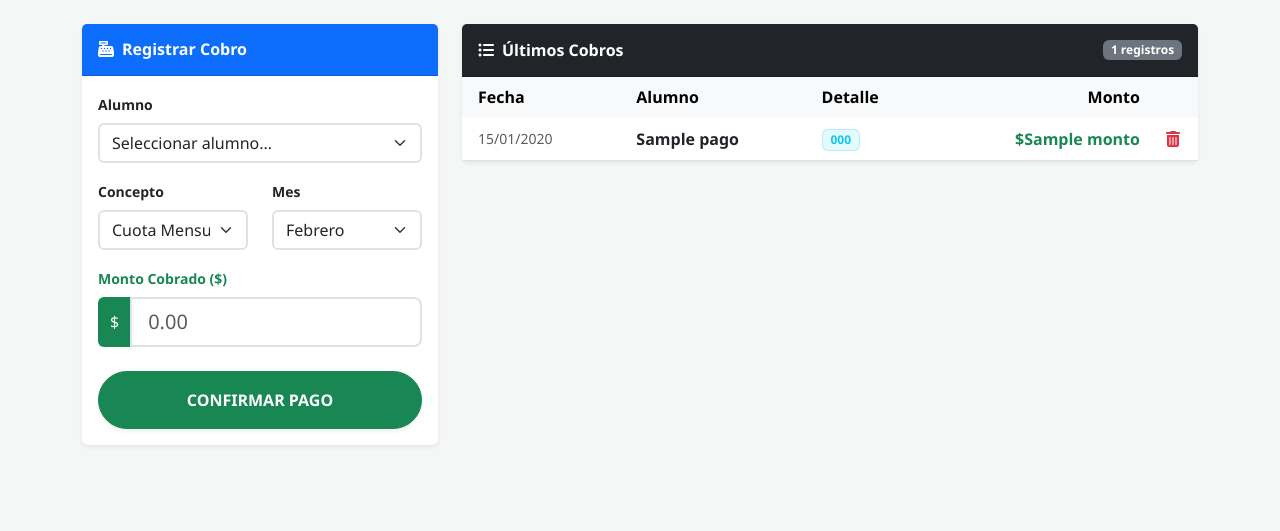
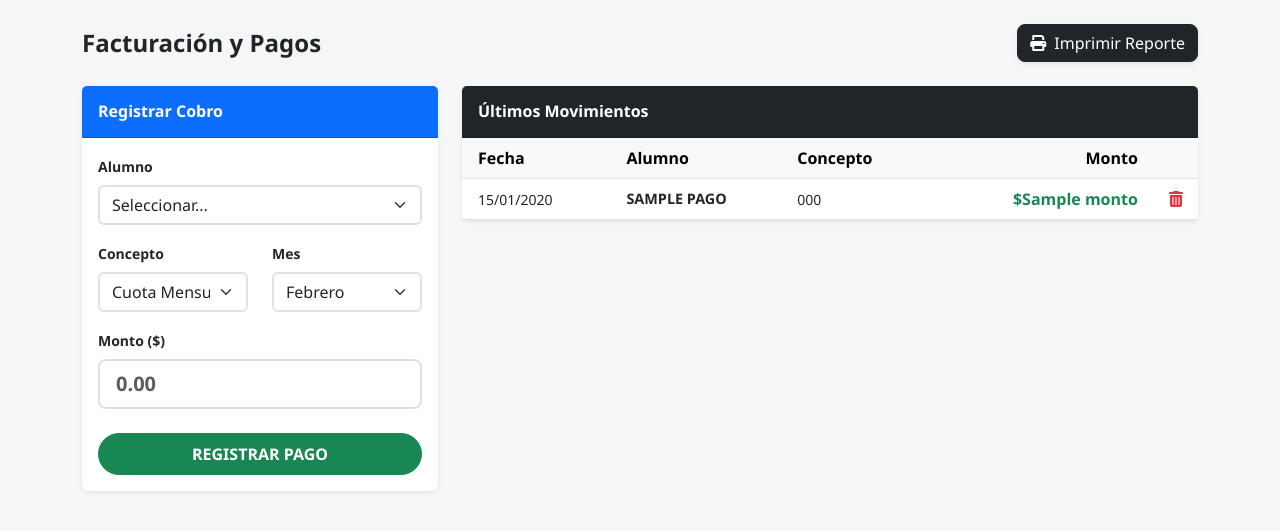
Before and after one commit to Pastormerlo/pilates-sistema, a Flask app: page /facturacion in a window 1280 px wide. Shown: the part 56-587 px from the top of the page. Run offline with Flask 3, Linux system fonts and the light colour scheme; the visitor is signed in with stand-in values (Sample User, id 1); a database or web service that is not in the repository returns one stand-in record (values such as "Sample title"); some libraries are stand-ins or nearby versions.

Commit message:
Add files via upload

```diff
--- a/templates/facturacion.html
+++ b/templates/facturacion.html
@@ -1,23 +1,49 @@
 {% extends 'layout.html' %}
 {% block content %}
+<style>
+    /* Estilos para impresión: oculta lo innecesario */
+    @media print {
+        .navbar, .btn, .no-print, .form-cobro { display: none !important; }
+        .card { border: none !important; box-shadow: none !important; }
+        .print-only { display: block !important; }
+        body { background: white !important; padding: 0; }
+        .table { width: 100% !important; border-collapse: collapse; }
+        th, td { border: 1px solid #dee2e6 !important; padding: 8px !important; }
+    }
+    .print-only { display: none; }
+</style>
+
+<div class="d-flex justify-content-between align-items-center mb-4 no-print">
+    <h4 class="fw-bold mb-0">Facturación y Pagos</h4>
+    <button onclick="window.print();" class="btn btn-dark shadow-sm">
+        <i class="fas fa-print me-2"></i>Imprimir Reporte
+    </button>
+</div>
+
+<div class="print-only text-center mb-4">
+    <h2 class="fw-bold">MAURO PILATES</h2>
+    <h5>Reporte de Pagos Registrados</h5>
+    <p class="text-muted small">Generado el: {{ datetime.now().strftime('%d/%m/%Y %H:%M') }}</p>
+    <hr>
+</div>
+
 <div class="row g-4">
-    <div class="col-lg-4">
+    <div class="col-lg-4 form-cobro no-print">
         <div class="card border-0 shadow-sm">
             <div class="card-header bg-primary text-white py-3">
-                <h6 class="mb-0 fw-bold"><i class="fas fa-cash-register me-2"></i>Registrar Cobro</h6>
+                <h6 class="mb-0 fw-bold">Registrar Cobro</h6>
             </div>
             <div class="card-body">
                 <form action="/registrar_pago" method="POST">
                     <div class="mb-3">
                         <label class="form-label small fw-bold">Alumno</label>
                         <select name="alumno_id" class="form-select border-2" required>
-                            <option value="">Seleccionar alumno...</option>
+                            <option value="">Seleccionar...</option>
                             {% for a in alumnos %}
                             <option value="{{ a.id }}">{{ a.apellido }}, {{ a.nombre }}</option>
                             {% endfor %}
                         </select>
                     </div>
-
                     <div class="row">
                         <div class="col-6 mb-3">
                             <label class="form-label small fw-bold">Concepto</label>
@@ -44,18 +70,11 @@
                             </select>
                         </div>
                     </div>
-
                     <div class="mb-4">
-                        <label class="form-label small fw-bold text-success">Monto Cobrado ($)</label>
-                        <div class="input-group">
-                            <span class="input-group-text bg-success text-white border-0">$</span>
-                            <input type="number" name="monto" class="form-control form-control-lg border-2" placeholder="0.00" required>
-                        </div>
+                        <label class="form-label small fw-bold">Monto ($)</label>
+                        <input type="number" name="monto" class="form-control form-control-lg border-2 text-success fw-bold" placeholder="0.00" required>
                     </div>
-
-                    <button type="submit" class="btn btn-success w-100 py-3 fw-bold rounded-pill shadow-sm">
-                        CONFIRMAR PAGO
-                    </button>
+                    <button type="submit" class="btn btn-success w-100 py-2 fw-bold rounded-pill">REGISTRAR PAGO</button>
                 </form>
             </div>
         </div>
@@ -63,41 +82,35 @@
 
     <div class="col-lg-8">
         <div class="card border-0 shadow-sm">
-            <div class="card-header bg-dark text-white py-3 d-flex justify-content-between align-items-center">
-                <h6 class="mb-0 fw-bold"><i class="fas fa-list-ul me-2"></i>Últimos Cobros</h6>
-                <span class="badge bg-secondary">{{ pagos | length }} registros</span>
+            <div class="card-header bg-dark text-white py-3 no-print">
+                <h6 class="mb-0 fw-bold">Últimos Movimientos</h6>
             </div>
             <div class="card-body p-0">
                 <div class="table-responsive">
                     <table class="table table-hover align-middle mb-0">
                         <thead class="table-light">
                             <tr>
-                                <th class="border-0 px-3">Fecha</th>
-                                <th class="border-0">Alumno</th>
-                                <th class="border-0">Detalle</th>
-                                <th class="border-0 text-end">Monto</th>
-                                <th class="border-0 text-center"></th>
+                                <th class="px-3">Fecha</th>
+                                <th>Alumno</th>
+                                <th>Concepto</th>
+                                <th class="text-end px-3">Monto</th>
+                                <th class="text-center no-print"></th>
                             </tr>
                         </thead>
                         <tbody>
                             {% for p in pagos %}
                             <tr>
-                                <td class="px-3 small text-muted">{{ p.fecha.strftime('%d/%m/%Y') }}</td>
-                                <td><span class="fw-bold">{{ p.alumno_nombre }}</span></td>
-                                <td><span class="badge bg-info bg-opacity-10 text-info border border-info border-opacity-25">{{ p.concepto }}</span></td>
-                                <td class="text-end fw-bold text-success">${{ p.monto }}</td>
-                                <td class="text-center">
-                                    <a href="/eliminar_pago/{{ p.id }}" class="btn btn-link text-danger p-0" onclick="return confirm('¿Borrar registro de pago?')">
+                                <td class="px-3 small">{{ p.fecha.strftime('%d/%m/%Y') }}</td>
+                                <td class="fw-bold text-uppercase" style="font-size: 0.9rem;">{{ p.alumno_nombre }}</td>
+                                <td><span class="small">{{ p.concepto }}</span></td>
+                                <td class="text-end fw-bold text-success px-3">${{ p.monto }}</td>
+                                <td class="text-center no-print">
+                                    <a href="/eliminar_pago/{{ p.id }}" class="text-danger" onclick="return confirm('¿Eliminar registro?')">
                                         <i class="fas fa-trash-alt"></i>
                                     </a>
                                 </td>
                             </tr>
                             {% endfor %}
-                            {% if not pagos %}
-                            <tr>
-                                <td colspan="5" class="text-center py-5 text-muted italic">No hay pagos registrados este mes.</td>
-                            </tr>
-                            {% endif %}
                         </tbody>
                     </table>
                 </div>
```
